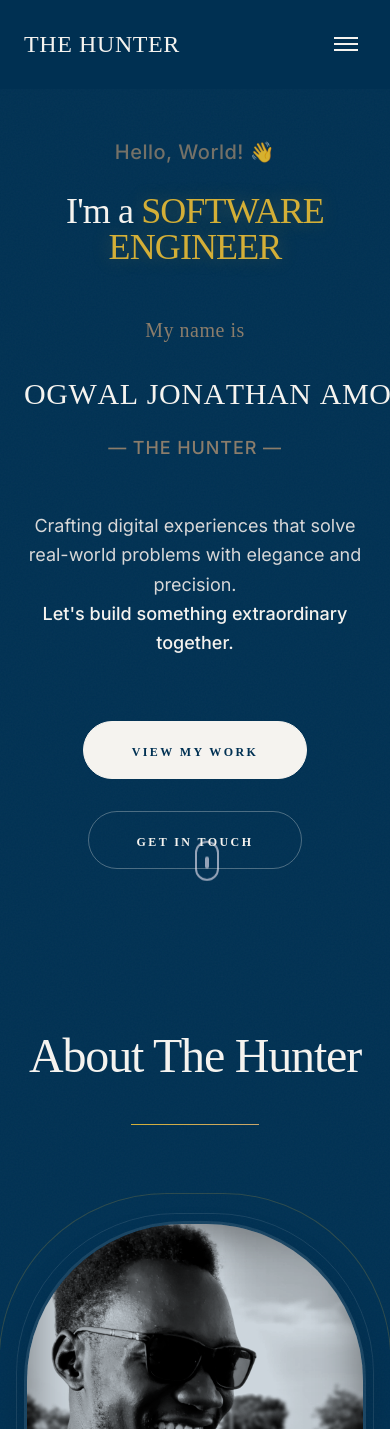
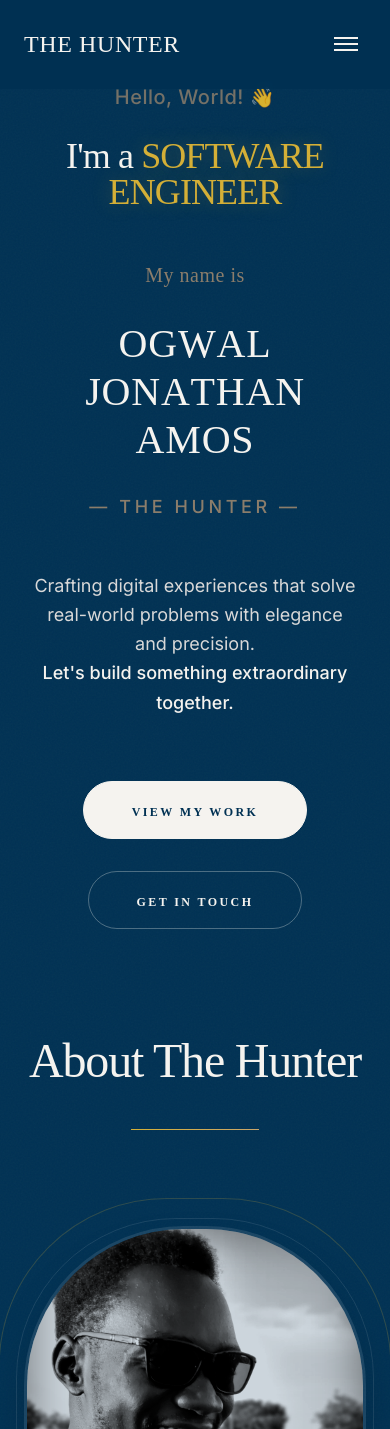
Before and after one commit to O-G-W-A-L/hunter, a React (Vite) app in the folder frontend/: page / in a window 390 px wide. Shown: the top 1429 px of the page. Built offline with nearby package versions, Linux system fonts and the light colour scheme; a web font is replaced by a local one.

Commit message:
ensure home page is mobile responsive

```diff
--- a/frontend/src/pages/Home.jsx
+++ b/frontend/src/pages/Home.jsx
@@ -34,10 +34,10 @@ export default function Home() {
       </div>
 
       {/* Main Content */}
-      <div className="relative z-10 flex flex-col justify-center items-center min-h-screen container-luxury">
+      <div className="relative z-10 flex flex-col justify-center items-center min-h-screen container-luxury w-full max-w-[95vw] lg:max-w-7xl xl:max-w-[90rem]">
         {/* Hero Section */}
         <motion.div
-          className="text-center w-full max-w-5xl mx-auto"
+          className="text-center w-full mx-auto"
           variants={containerVariants}
           initial="hidden"
           animate="visible"
@@ -82,35 +82,41 @@ export default function Home() {
             <motion.h2 className="text-xl md:text-2xl font-light mb-8 text-taupe tracking-wide">
               My name is
             </motion.h2>
-            <motion.div key={key} className="relative">
+            <motion.div key={key} className="relative px-4">
               <motion.h1
-                className="text-3xl sm:text-4xl md:text-5xl lg:text-6xl xl:text-7xl font-serif font-medium text-ivory whitespace-nowrap leading-none"
+                className="flex flex-wrap justify-center gap-x-4 md:gap-x-8 gap-y-2 font-serif font-medium text-ivory leading-none"
+                style={{ fontSize: "clamp(2.5rem, 5vw + 1rem, 7rem)" }}
                 initial={{ opacity: 0, scale: 0.98 }}
                 animate={{ opacity: 1, scale: 1 }}
                 transition={{ duration: timing.slower, ease: appleEasing.smooth }}
               >
-                {Array.from("OGWAL JONATHAN AMOS").map((char, index) => (
+                {["OGWAL", "JONATHAN", "AMOS"].map((word, wordIndex) => (
+                  <span key={`word-${wordIndex}`} className="whitespace-nowrap inline-block">
+                    {Array.from(word).map((char, charIndex) => (
                       <motion.span
-                    key={`${key}-${index}`}
+                        key={`${key}-${wordIndex}-${charIndex}`}
                         className="inline-block"
                         initial={{ opacity: 0, y: 20 }}
                         animate={{ opacity: 1, y: 0 }}
                         transition={{
                           duration: timing.normal,
-                      delay: index * stagger.tight,
+                          delay: (wordIndex * 5 + charIndex) * stagger.tight,
                           ease: appleEasing.smooth,
                         }}
                         whileHover={prefersReducedMotion ? {} : {
-                      scale: 1.02,
+                          scale: 1.05,
+                          color: '#D4AF37', // Gold color on hover
                           transition: { duration: timing.fast, ease: appleEasing.spring }
                         }}
                       >
-                    {char === " " ? "\u00A0" : char}
+                        {char}
                       </motion.span>
+                    ))}
+                  </span>
                 ))}
               </motion.h1>
               <motion.p
-                className="text-lg md:text-xl lg:text-2xl text-taupe font-medium mt-6 tracking-wider"
+                className="text-lg md:text-xl lg:text-2xl text-taupe font-medium mt-8 tracking-[0.2em] uppercase"
                 initial={{ opacity: 0, y: 10 }}
                 animate={{ opacity: 1, y: 0 }}
                 transition={{ delay: timing.slower, duration: timing.normal, ease: appleEasing.smooth }}
@@ -163,20 +169,7 @@ export default function Home() {
         </motion.div>
       </div>
 
-      {/* Scroll Indicator */}
-      <motion.div
-        className="absolute bottom-12 left-1/2 transform -translate-x-1/2"
-        animate={prefersReducedMotion ? {} : { y: [0, 10, 0] }}
-        transition={{ duration: 2, repeat: Number.POSITIVE_INFINITY, ease: appleEasing.smooth }}
-      >
-        <div className="w-6 h-10 border-2 border-slate-400 rounded-full flex justify-center">
-          <motion.div
-            className="w-1 h-3 bg-slate-400 rounded-full mt-2"
-            animate={prefersReducedMotion ? {} : { y: [0, 12, 0] }}
-            transition={{ duration: 2, repeat: Number.POSITIVE_INFINITY, ease: appleEasing.smooth }}
-          />
-        </div>
-      </motion.div>
+
     </div >
   )
 }
```
Lines whose indentation alone changed are shown as unchanged.
